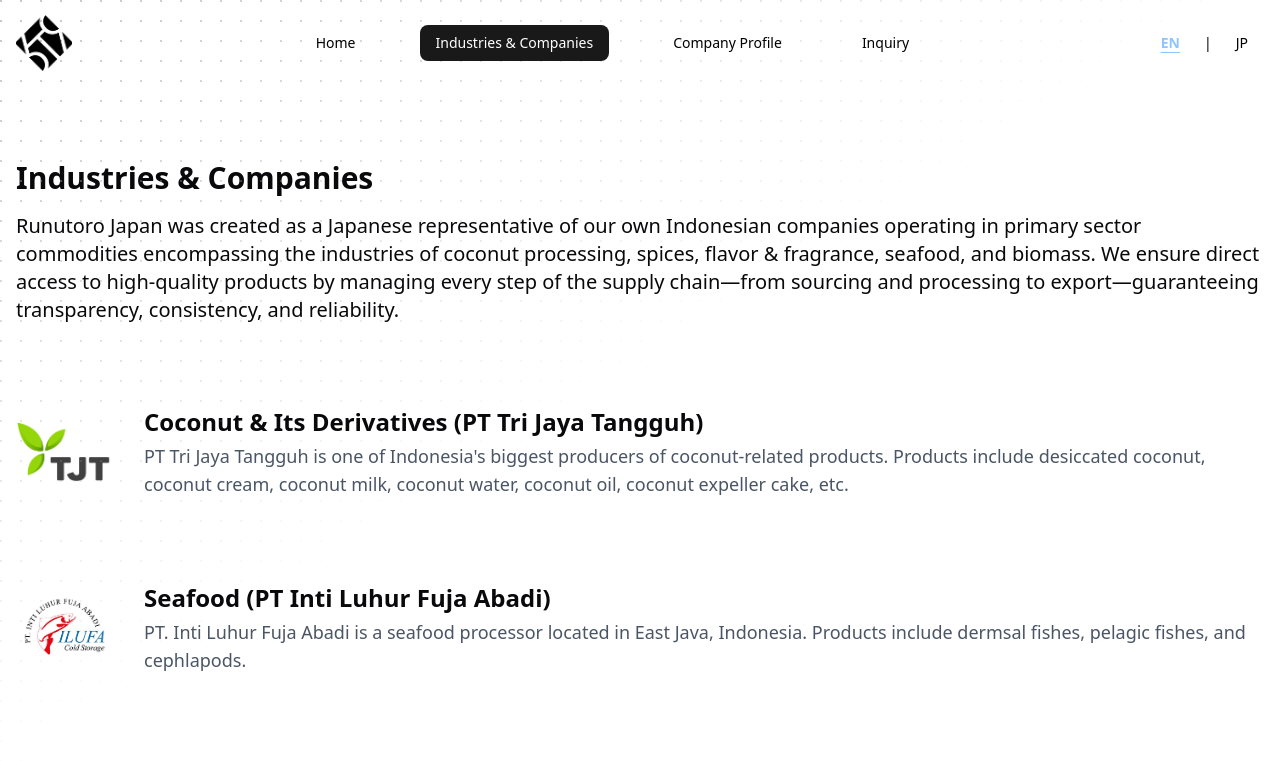
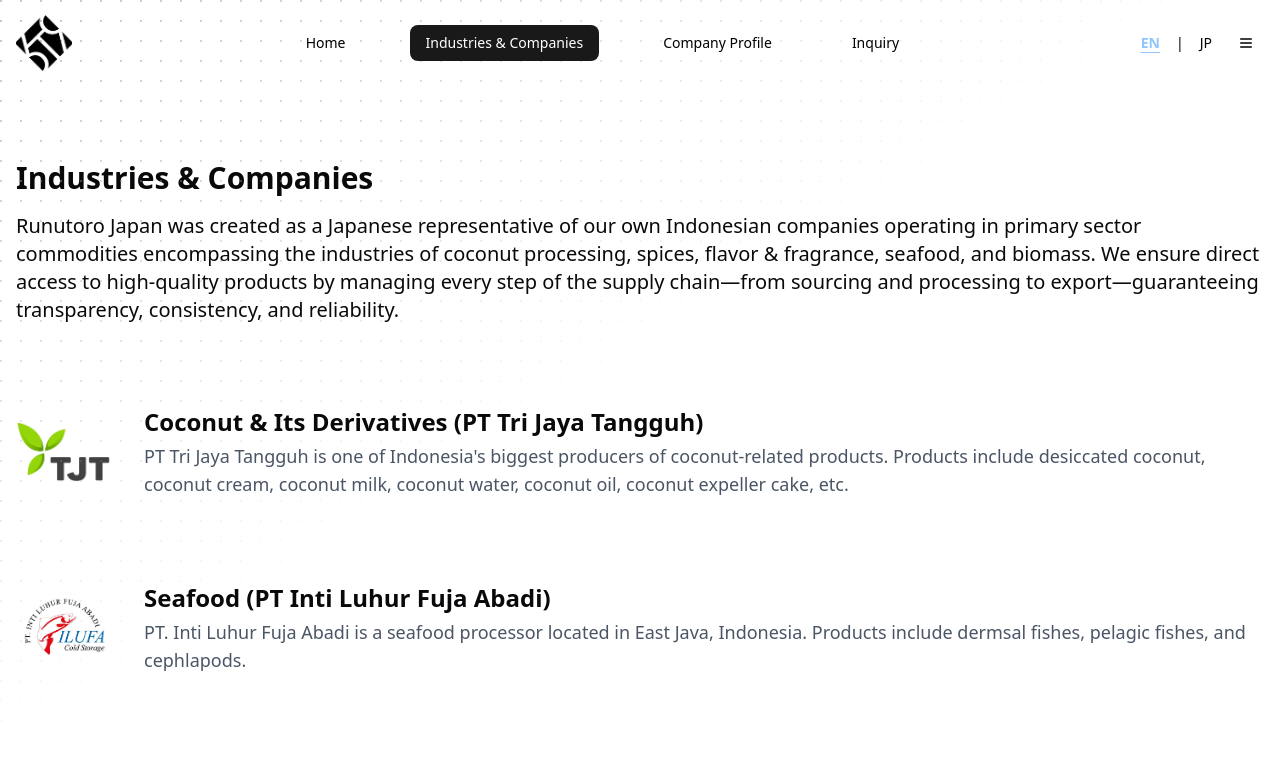
Before and after one commit to Kechenk/runutoro, a React (Vite) app: page /Industries in a window 1280 px wide. Shown: the top 761 px of the page. Built offline with nearby package versions, Linux system fonts and the light colour scheme; a web font is replaced by a local one.

Commit message:
[fix] - industries: 0.0 [fix] - job_functions: 0.0

```diff
--- a/src/Industries.tsx
+++ b/src/Industries.tsx
@@ -100,7 +100,7 @@
           </div>
 
           {/* Language Selector */}
-          <div className="flex items-center gap-2 text-sm text-black font-medium">
+          <div className="flex items-center text-sm text-black font-medium">
             <Button
               variant="link"
               onClick={() => setLanguage("en")}
@@ -118,8 +118,9 @@
             </Button>
 
             {/* Mobile Menu Button */}
-            <Button variant="ghost" size="icon" className="ml-4 text-white lg:hidden" onClick={toggleMobileMenu}>
-              {mobileMenuOpen ? <X className="h-6 w-6" /> : <Menu className="h-6 w-6" />}
+            <Button variant="ghost" size="icon"
+              className={`${isScrolled ? "text-white" : "text-black"} `} onClick={toggleMobileMenu}>
+              {mobileMenuOpen ? <X className="h-12 w-12" /> : <Menu className="h-6 w-6" />}
             </Button>
           </div>
         </div>
@@ -128,14 +129,14 @@
         <AnimatePresence>
           {mobileMenuOpen && (
             <motion.div
-              className="lg:hidden bg-slate-900/95 backdrop-blur-md"
+              className="lg:hidden bg-slate-900/95 backdrop-blur-md space-x-12"
               initial={{ opacity: 0, height: 0 }}
               animate={{ opacity: 1, height: "auto" }}
               exit={{ opacity: 0, height: 0 }}
               transition={{ duration: 0.3 }}
             >
-              <div className="container mx-auto py-4 px-4 flex flex-col gap-4">
-                <a href="/industries" className="text-white py-2 border-b border-slate-700">
+              <div className="container mt-4 w-3/4 mx-auto px-2 py-2 flex flex-col gap-4">
+                <a href="/industries" className="text-white py-2 border-b border-slate-700 ">
                   {t("products")}
                 </a>
                 <a href="/about" className="text-white py-2 border-b border-slate-700">
```
